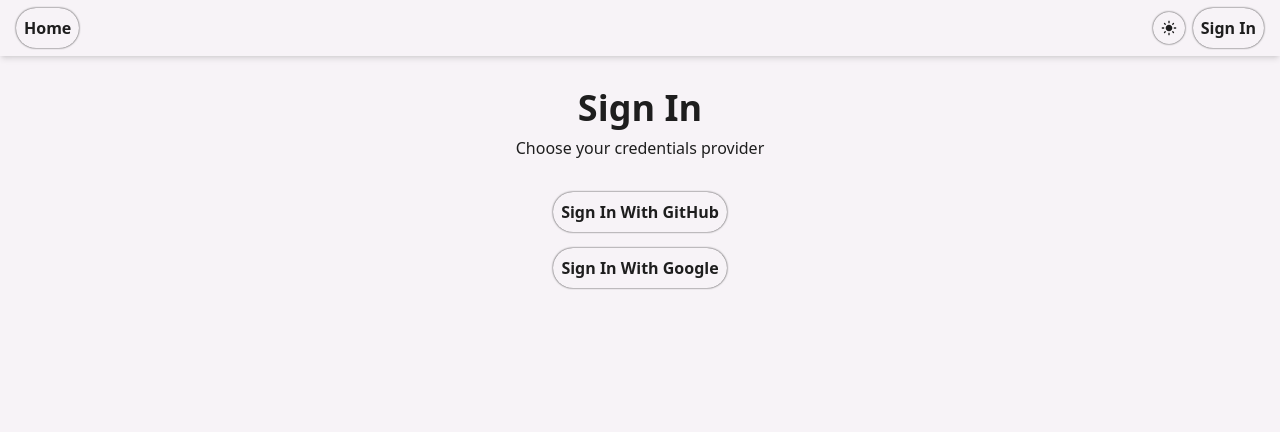
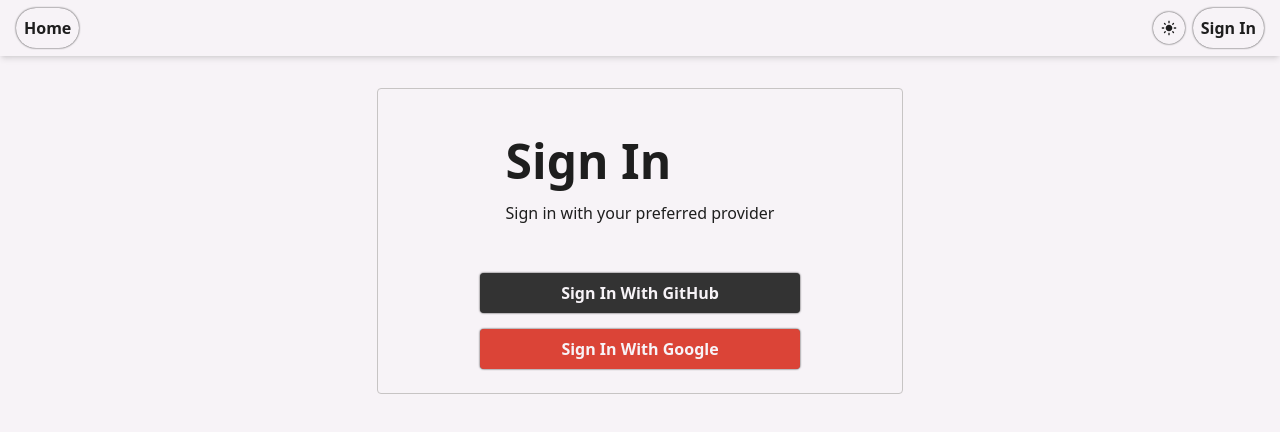
Before and after one commit to w11dcard/boilerplate-nextjs, a Next.js app: page /login in a window 1280 px wide. Shown: the top 432 px of the page. Built offline with nearby package versions, Linux system fonts and the light colour scheme; no server answers.

Commit message:
style: Update Login page styles

```diff
--- a/src/app/globals.css
+++ b/src/app/globals.css
@@ -65,3 +65,12 @@
 	box-shadow: 0 0 2px 0px var(--foreground);
 	border-radius: 9999px;
 }
+
+.button-login {
+	color: var(--accent-foreground);
+	box-shadow: 0 0 2px 0px var(--foreground);
+	border-radius: 0.25rem;
+	padding: 0.5rem;
+	width: 320px;
+	font-weight: 700;
+}
--- a/src/app/login/page.tsx
+++ b/src/app/login/page.tsx
@@ -11,18 +11,20 @@
 
 	return (
 		<main className="flex flex-col items-center justify-center">
-			<div className="mb-6 flex flex-col items-center">
-				<strong className="mb-2 text-4xl">Sign In</strong>
-				<p>Choose your credentials provider</p>
-			</div>
+			<div className="flex flex-col rounded border border-muted">
+				<div className="px-32 pb-6 pt-12">
+					<strong className="text-5xl">Sign In</strong>
+					<p className="mt-4 font-light">Sign in with your preferred provider</p>
+				</div>
 
-			<div className="flex flex-col">
-				<button className="button m-2" onClick={() => signIn("github")}>
-					Sign In With GitHub
-				</button>
-				<button className="button m-2" onClick={() => signIn("google")}>
-					Sign In With Google
-				</button>
+				<div className="flex flex-col items-center justify-center p-4">
+					<button className="button-login bg-github m-2" onClick={() => signIn("github")}>
+						Sign In With GitHub
+					</button>
+					<button className="button-login bg-google m-2" onClick={() => signIn("google")}>
+						Sign In With Google
+					</button>
+				</div>
 			</div>
 		</main>
 	)
--- a/src/lib/auth.ts
+++ b/src/lib/auth.ts
@@ -3,6 +3,17 @@
 import { SessionStrategy } from "next-auth"
 import GitHubProvider from "next-auth/providers/github"
 import GoogleProvider from "next-auth/providers/google"
+
+declare module "next-auth" {
+	interface Session {
+		user: {
+			id: string
+			name: string
+			email: string
+			image: string
+		}
+	}
+}
 
 export const authOptions = {
 	providers: [
--- a/tailwind.config.js
+++ b/tailwind.config.js
@@ -32,6 +32,8 @@
 					DEFAULT: "var(--destructive)",
 					foreground: "var(--destructive-foreground)",
 				},
+				google: "#DB4437", // Google Login
+				github: "#333333", // GitHub Login
 			},
 			borderRadius: {
 				lg: "var(--radius)",
```
